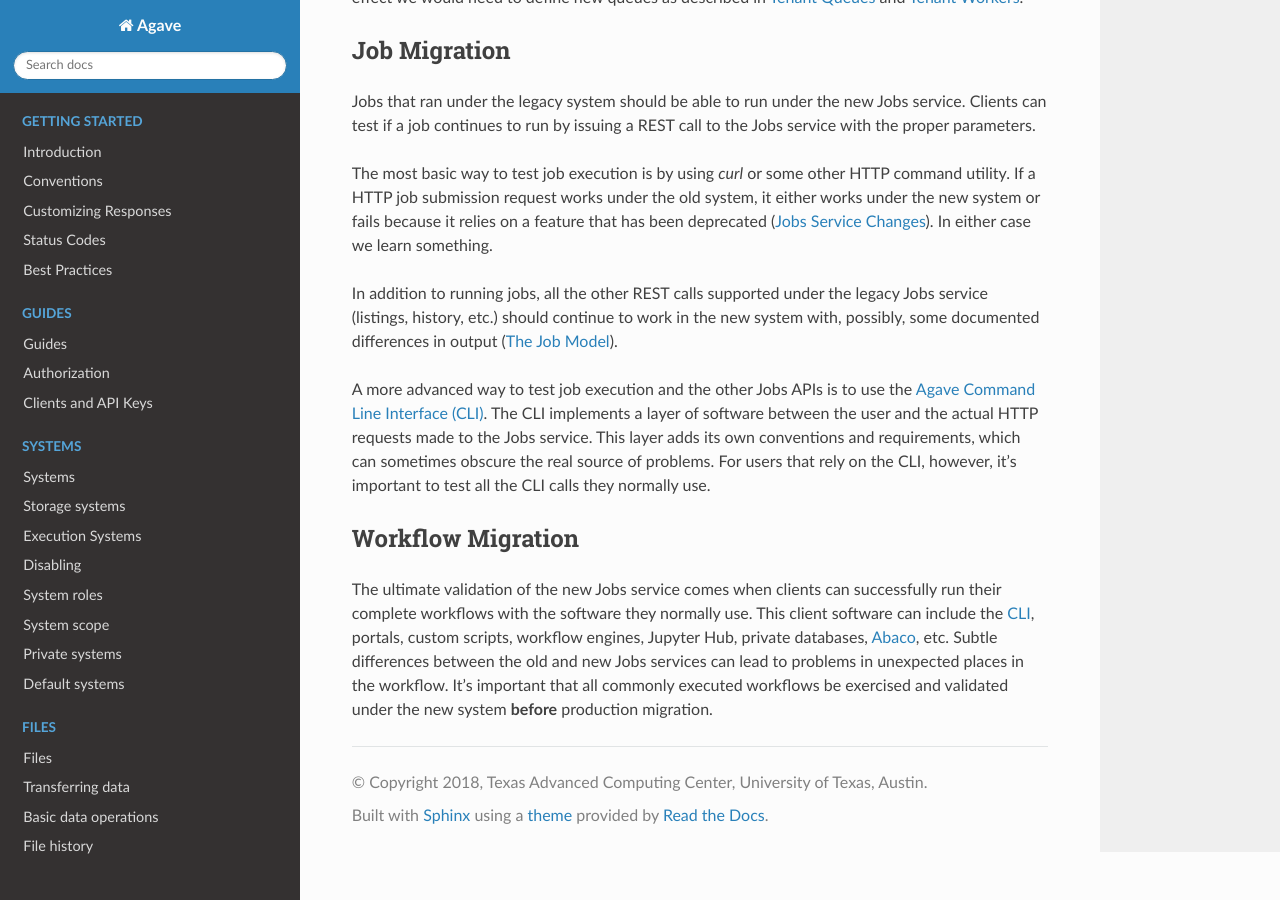
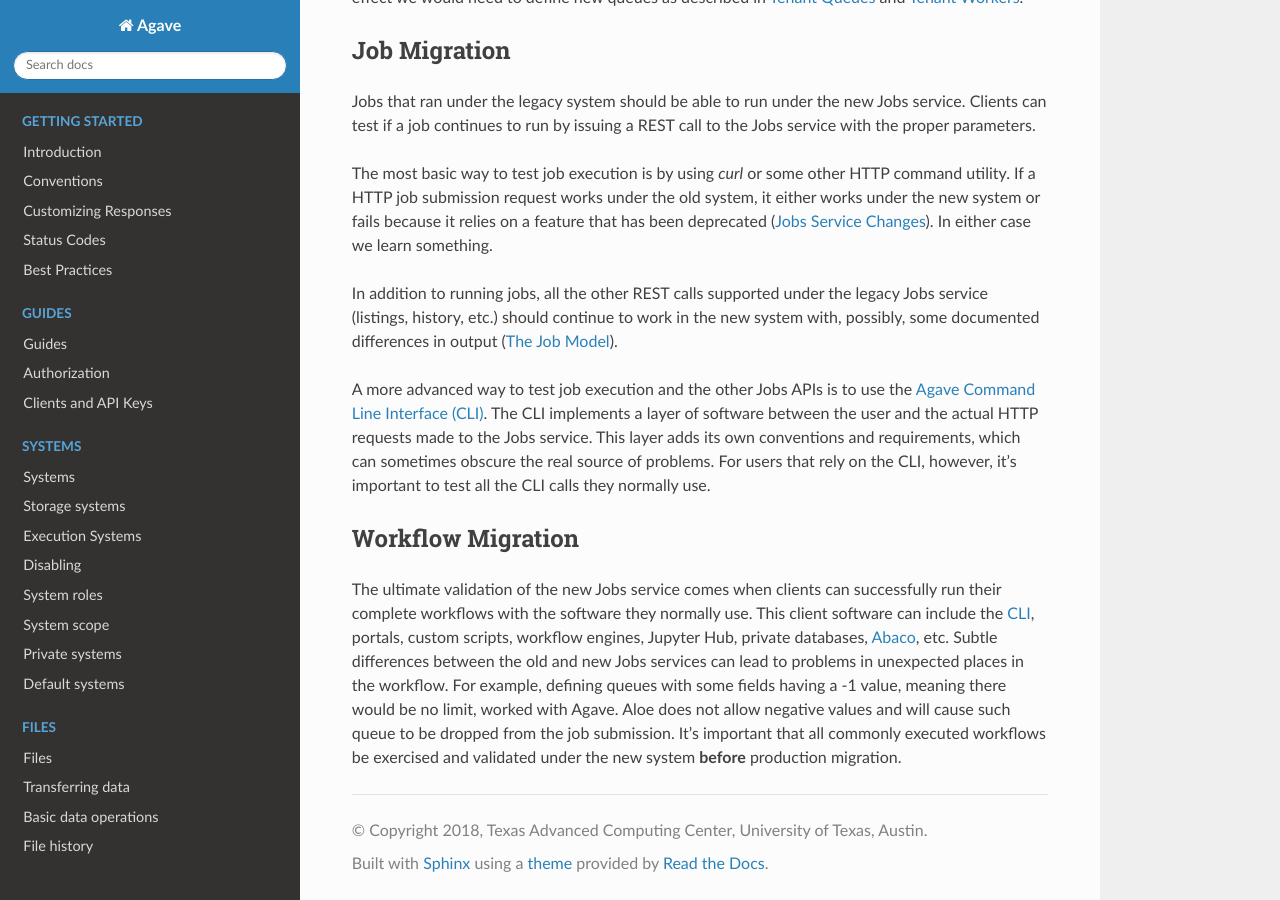
Before and after one commit to TACC-Cloud/agave-docs, a Sphinx documentation site: the page built from docs/agave/guides/jobs/aloe-job-migration.rst, in a window 1280 px wide and 900 px high, scrolled down 778 px. Built offline with Sphinx 7.4.7 and the Read the Docs theme 2.0.0, drawn with Linux system fonts in a browser that asks for light colours; pages that are not in the unit, such as notebooks, are missing from menus.

Commit message:
Update aloe-job-migration.rst

```diff
--- a/docs/agave/guides/jobs/aloe-job-migration.rst
+++ b/docs/agave/guides/jobs/aloe-job-migration.rst
@@ -30,4 +30,4 @@ A more advanced way to test job execution and the other Jobs APIs is to use the
 Workflow Migration
 ------------------
 
-The ultimate validation of the new Jobs service comes when clients can successfully run their complete workflows with the software they normally use.  This client software can include the `CLI <https://tacc-cloud.readthedocs.io/projects/agave/en/latest/agave/tooling/command-line-interface.html>`_, portals, custom scripts, workflow engines, Jupyter Hub, private databases, `Abaco <https://tacc-cloud.readthedocs.io/projects/abaco/en/latest/>`_, etc.  Subtle differences between the old and new Jobs services can lead to problems in unexpected places in the workflow.  It's important that all commonly executed workflows be exercised and validated under the new system **before** production migration.
+The ultimate validation of the new Jobs service comes when clients can successfully run their complete workflows with the software they normally use.  This client software can include the `CLI <https://tacc-cloud.readthedocs.io/projects/agave/en/latest/agave/tooling/command-line-interface.html>`_, portals, custom scripts, workflow engines, Jupyter Hub, private databases, `Abaco <https://tacc-cloud.readthedocs.io/projects/abaco/en/latest/>`_, etc.  Subtle differences between the old and new Jobs services can lead to problems in unexpected places in the workflow. For example, defining queues with some fields having a -1 value, meaning there would be no limit, worked with Agave. Aloe does not allow negative values and will cause such queue to be dropped from the job submission. It's important that all commonly executed workflows be exercised and validated under the new system **before** production migration.
```
